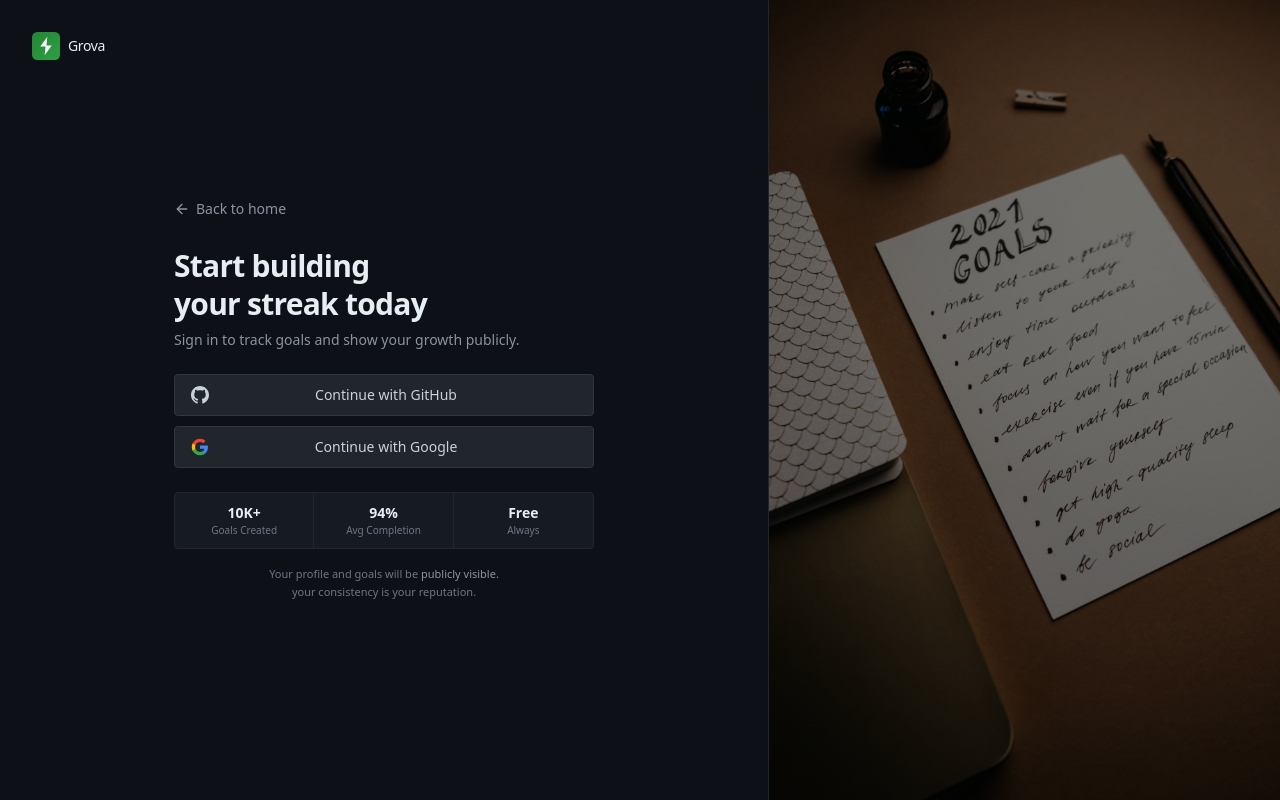
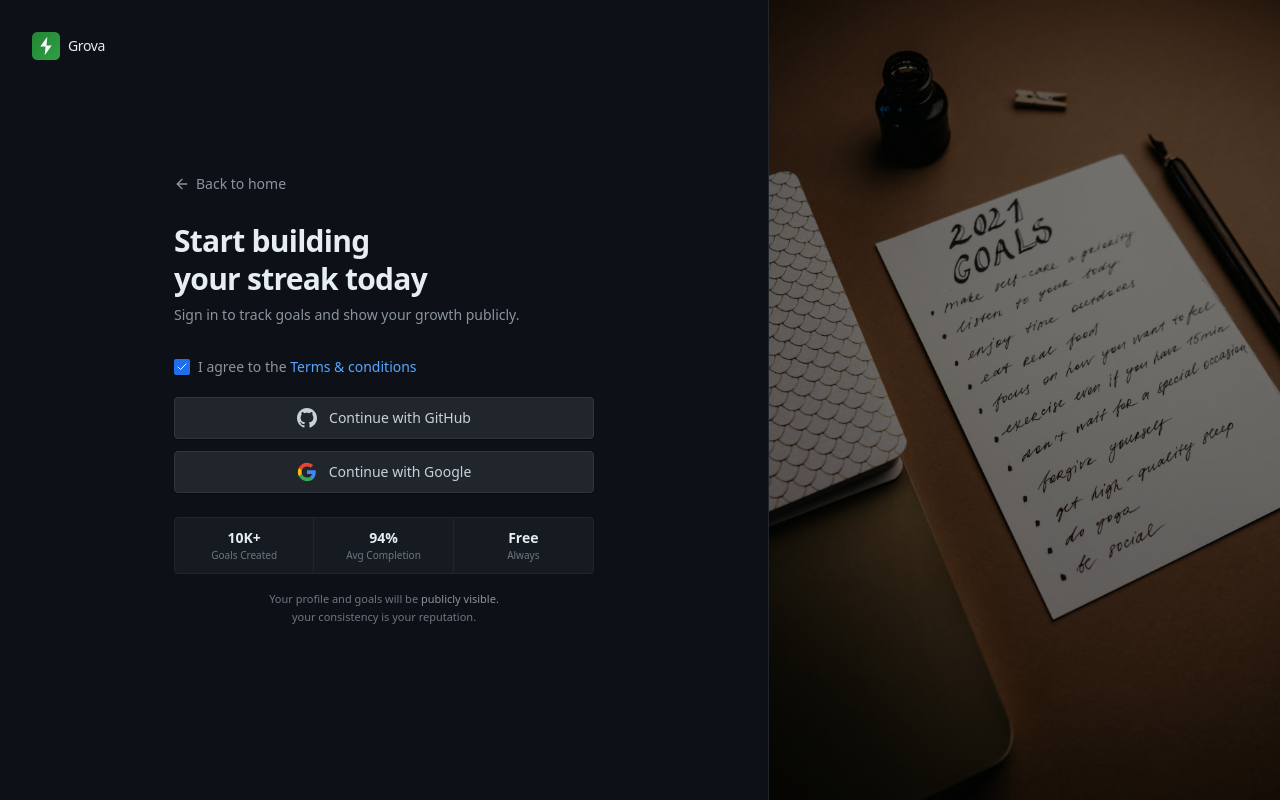
Before and after one commit to RanitManik/Grova, a Next.js app: page /login in a window 1280 px wide. Built offline with nearby package versions, Linux system fonts and the light colour scheme; no server answers.

Commit message:
feat: update site branding and add mandatory terms agreement to login page

```diff
--- a/app/layout.tsx
+++ b/app/layout.tsx
@@ -19,7 +19,7 @@ const baseUrl = process.env.NEXTAUTH_URL || "https://grova.5dev.in";
 export const metadata: Metadata = {
   metadataBase: new URL(baseUrl),
   title: {
-    default: "Grova — Goal Tracking & Habit Building SaaS",
+    default: "Grova — Public Goal Tracker & Habit Builder",
     template: "%s | Grova",
   },
   description:
@@ -58,7 +58,7 @@ export const metadata: Metadata = {
     locale: "en_US",
     url: `${baseUrl}/`,
     siteName: "Grova",
-    title: "Grova — Goal Tracking & Habit Building SaaS",
+    title: "Grova — Public Goal Tracker & Habit Builder",
     description:
       "Transform long-term goals into visual streaks, daily consistency heatmaps, and community accountability.",
     images: [
@@ -66,13 +66,13 @@ export const metadata: Metadata = {
         url: `${baseUrl}/og.png`,
         width: 1200,
         height: 630,
-        alt: "Grova — Goal Tracking & Habit Building SaaS",
+        alt: "Grova — Public Goal Tracker & Habit Builder",
       },
     ],
   },
   twitter: {
     card: "summary_large_image",
-    title: "Grova — Goal Tracking & Habit Building SaaS",
+    title: "Grova — Public Goal Tracker & Habit Builder",
     description:
       "Transform long-term goals into visual streaks, daily consistency heatmaps, and community accountability.",
     images: [`${baseUrl}/og.png`],
--- a/app/login/page.tsx
+++ b/app/login/page.tsx
@@ -3,7 +3,7 @@ import { auth, signIn } from "@/auth";
 import { redirect } from "next/navigation";
 import Link from "next/link";
 import { GrovaLogo } from "@/components/shared/logo";
-import { ArrowRight, ArrowLeft, AlertCircle } from "lucide-react";
+import { ArrowLeft, AlertCircle, Check } from "lucide-react";
 
 export const metadata: Metadata = {
   title: "Sign In — Grova",
@@ -122,7 +122,25 @@ export default async function LoginPage({ searchParams }: LoginPageProps) {
           )}
 
           {/* Auth buttons */}
-          <div className="mt-6 flex flex-col gap-2.5">
+          <div className="mt-8 flex flex-col gap-3">
+            {/* Terms Checkbox */}
+            <div className="mb-2 flex items-center gap-2">
+              <div className="flex h-5 items-center">
+                <div className="flex h-4 w-4 cursor-default items-center justify-center rounded-sm bg-[#1f6feb] shadow-sm">
+                  <Check className="h-3 w-3 text-white" />
+                </div>
+              </div>
+              <span className="cursor-default text-sm text-[#8b949e]">
+                I agree to the{" "}
+                <Link
+                  href="/terms"
+                  className="text-[#58a6ff] transition-colors hover:text-[#79b8ff] hover:underline"
+                >
+                  Terms & conditions
+                </Link>
+              </span>
+            </div>
+
             <form
               action={async () => {
                 "use server";
@@ -131,17 +149,16 @@ export default async function LoginPage({ searchParams }: LoginPageProps) {
             >
               <button
                 type="submit"
-                className="group flex w-full cursor-pointer items-center gap-3 rounded border border-[#30363d] bg-[#21262d] px-4 py-2.5 text-sm font-medium text-[#c9d1d9] transition-all hover:bg-[#30363d] hover:text-white active:scale-[0.99]"
+                className="flex w-full cursor-pointer items-center justify-center gap-3 rounded border border-[#30363d] bg-[#21262d] px-4 py-2.5 text-sm font-medium text-[#c9d1d9] shadow-sm transition-all hover:bg-[#30363d] hover:text-white active:scale-[0.98]"
               >
                 <svg
-                  className="h-4.5 w-4.5 shrink-0"
+                  className="h-5 w-5 shrink-0"
                   viewBox="0 0 24 24"
                   fill="currentColor"
                 >
                   <path d="M12 0c-6.626 0-12 5.373-12 12 0 5.302 3.438 9.8 8.207 11.387.599.111.793-.261.793-.577v-2.234c-3.338.726-4.033-1.416-4.033-1.416-.546-1.387-1.333-1.756-1.333-1.756-1.089-.745.083-.729.083-.729 1.205.084 1.839 1.237 1.839 1.237 1.07 1.834 2.807 1.304 3.492.997.107-.775.418-1.305.762-1.604-2.665-.305-5.467-1.334-5.467-5.931 0-1.311.469-2.381 1.236-3.221-.124-.303-.535-1.524.117-3.176 0 0 1.008-.322 3.301 1.23.957-.266 1.983-.399 3.003-.404 1.02.005 2.047.138 3.006.404 2.291-1.552 3.297-1.23 3.297-1.23.653 1.653.242 2.874.118 3.176.77.84 1.235 1.911 1.235 3.221 0 4.609-2.807 5.624-5.479 5.921.43.372.823 1.102.823 2.222v3.293c0 .319.192.694.801.576 4.765-1.589 8.199-6.086 8.199-11.386 0-6.627-5.373-12-12-12z" />
                 </svg>
-                <span className="flex-1 text-center">Continue with GitHub</span>
-                <ArrowRight className="h-3.5 w-3.5 opacity-0 transition-opacity group-hover:opacity-60" />
+                <span>Continue with GitHub</span>
               </button>
             </form>
 
@@ -153,9 +170,9 @@ export default async function LoginPage({ searchParams }: LoginPageProps) {
             >
               <button
                 type="submit"
-                className="group flex w-full cursor-pointer items-center gap-3 rounded-md border border-[#30363d] bg-[#21262d] px-4 py-2.5 text-sm font-medium text-[#c9d1d9] transition-all hover:bg-[#30363d] hover:text-white active:scale-[0.99]"
+                className="flex w-full cursor-pointer items-center justify-center gap-3 rounded border border-[#30363d] bg-[#21262d] px-4 py-2.5 text-sm font-medium text-[#c9d1d9] shadow-sm transition-all hover:bg-[#30363d] hover:text-white active:scale-[0.98]"
               >
-                <svg className="h-4.5 w-4.5 shrink-0" viewBox="0 0 24 24">
+                <svg className="h-5 w-5 shrink-0" viewBox="0 0 24 24">
                   <path
                     d="M22.56 12.25c0-.78-.07-1.53-.2-2.25H12v4.26h5.92c-.26 1.37-1.04 2.53-2.21 3.31v2.77h3.57c2.08-1.92 3.28-4.74 3.28-8.09z"
                     fill="#4285F4"
@@ -173,8 +190,7 @@ export default async function LoginPage({ searchParams }: LoginPageProps) {
                     fill="#EA4335"
                   />
                 </svg>
-                <span className="flex-1 text-center">Continue with Google</span>
-                <ArrowRight className="h-3.5 w-3.5 opacity-0 transition-opacity group-hover:opacity-60" />
+                <span>Continue with Google</span>
               </button>
             </form>
           </div>
```
